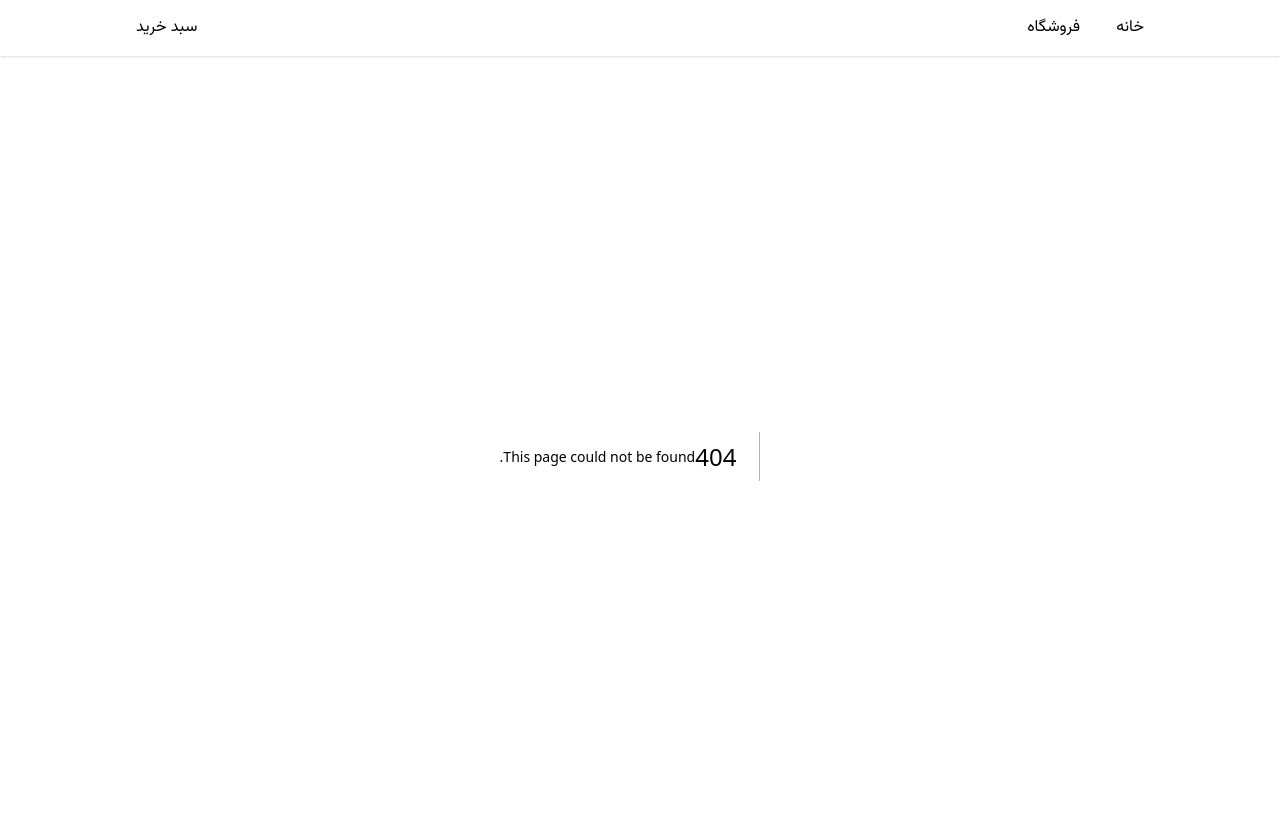
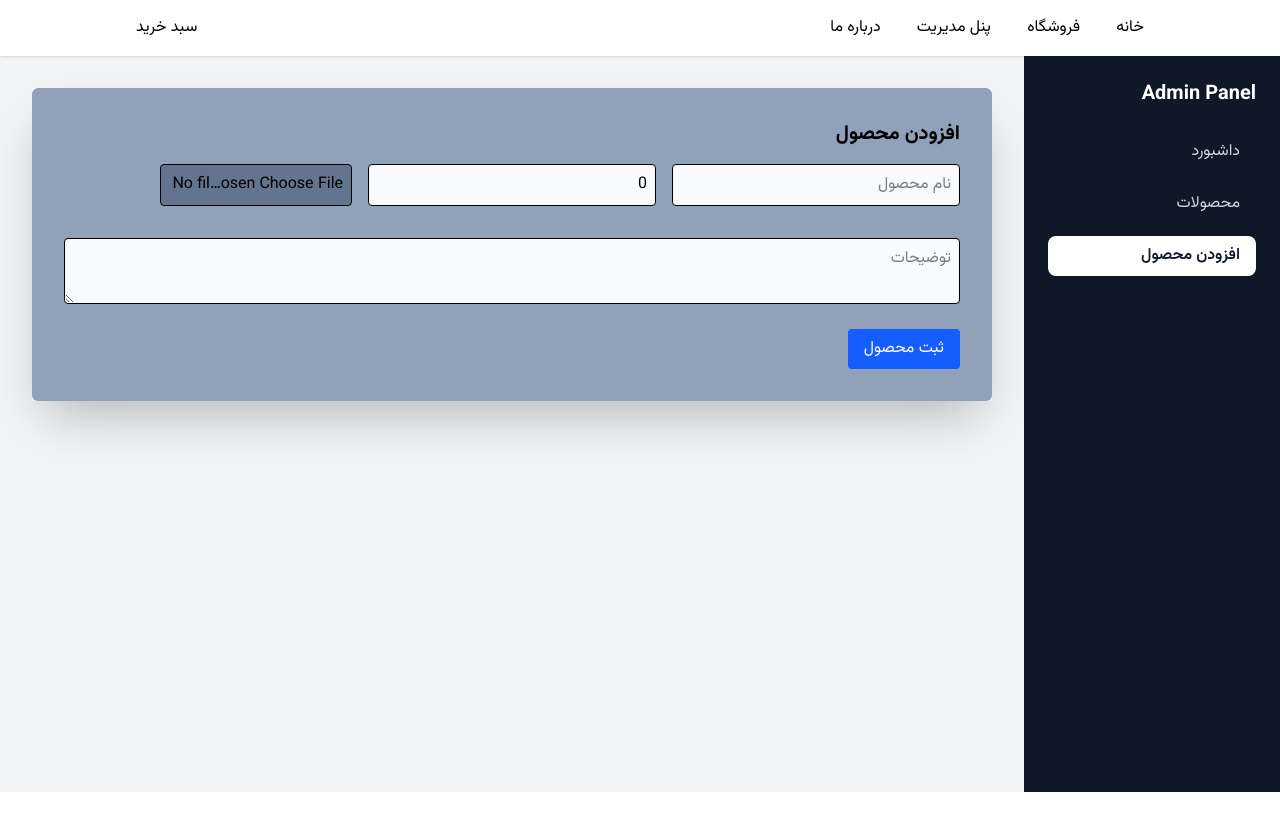
Before and after one commit to MojiShah/demo-online-shop-with-next-and-ts, a Next.js app: page /admin/products/add in a window 1280 px wide. Before the commit this address had no page. Shown: the top 830 px of the page. After the commit the page ends 800 px from the top, so only its background shows below. Built offline with nearby package versions, Linux system fonts and the light colour scheme.

Commit message:
Panel Admin for get and post products

```diff
--- /dev/null
+++ b/src/app/about/page.tsx
@@ -0,0 +1,12 @@
+import Container from '@/components/Container'
+import React from 'react'
+
+const AboutUs = () => {
+  return (
+    <Container>
+      <h1>درباره ما</h1>
+    </Container>
+  )
+}
+
+export default AboutUs
--- /dev/null
+++ b/src/app/admin/layout.tsx
@@ -0,0 +1,19 @@
+import AdminSidebar from "@/components/AdminSidebar";
+
+export default function AdminLayout({
+  children,
+}: {
+  children: React.ReactNode;
+}) {
+  return (
+    <div className="flex min-h-[92vh]">
+      {/* Sidebar */}
+      <AdminSidebar />
+
+      {/* Main Content */}
+      <main className="flex-1 bg-gray-100 p-8">
+        {children}
+      </main>
+    </div>
+  );
+}
--- /dev/null
+++ b/src/app/admin/page.tsx
@@ -0,0 +1,10 @@
+import Container from "@/components/Container";
+
+export default function AdminDashboard() {
+  return (
+    <Container>
+      <h1 className="text-3xl font-bold mb-6">داشبورد مدیریت</h1>
+      <p>به پنل ادمین خوش آمدید 👋</p>
+    </Container>
+  );
+}
--- /dev/null
+++ b/src/app/admin/products/add/page.tsx
@@ -0,0 +1,9 @@
+import AdminAddProductForm from "@/components/AdminAddProductForm";
+
+export default function AddProductPage() {
+  return (
+    <div>
+      <AdminAddProductForm />
+    </div>
+  );
+}
--- /dev/null
+++ b/src/app/admin/products/page.tsx
@@ -0,0 +1,43 @@
+import DeleteProductBtn from "@/components/DeleteProductBtn";
+import { IProductItemProps } from "@/utils/Types";
+import Link from "next/link";
+
+async function getProducts() {
+  const res = await fetch("http://localhost:3001/allProducts", {
+    cache: "no-store",
+  });
+  return res.json();
+}
+
+export default async function AdminProducts() {
+  const products = await getProducts();
+
+  return (
+    <div>
+      <h1 className="text-2xl font-bold mb-6">مدیریت محصولات</h1>
+
+      <table className="w-full bg-white shadow rounded">
+        <thead className="bg-gray-200">
+          <tr>
+            <th className="p-3 text-left">نام</th>
+            <th className="p-3 text-left">قیمت</th>
+            <th className="p-3 text-left">عملیات</th>
+          </tr>
+        </thead>
+
+        <tbody>
+          {products.map((product: IProductItemProps) => (
+            <tr key={product.id} className="border-b">
+              <td className="p-3">{product.name}</td>
+              <td className="p-3">{product.price}</td>
+              <td className="p-3 space-x-3">
+                <button className="text-blue-600">ویرایش</button>
+                <DeleteProductBtn id={product.id} />
+              </td>
+            </tr>
+          ))}
+        </tbody>
+      </table>
+    </div>
+  );
+}
--- /dev/null
+++ b/src/app/api/upload/route.ts
@@ -0,0 +1,27 @@
+import { writeFile } from "fs/promises";
+import { NextResponse } from "next/server";
+import path from "path";
+
+export async function  POST(req:Request) {
+    const data = await req.formData();
+    const file : File | null = data.get("file") as unknown as File;
+
+    if(!file)
+        return NextResponse.json({error:"No file uploaded."},{status:400});
+
+    const bytes = await file.arrayBuffer();
+    const buffer = Buffer.from(bytes);
+    const uploadDirection = path.join(process.cwd(),'public/img/uploads');
+    const filePath = path.join(uploadDirection,file.name);
+
+    await writeFile(filePath,buffer);
+    return NextResponse.json({
+    imageUrl: `/img/uploads/${file.name}`,
+  });
+}
+
+export async function  GET(req:Request){
+  return NextResponse.json({
+    imageUrl: `img/uploads`,
+  });
+}
--- /dev/null
+++ b/src/components/AdminAddProductForm.tsx
@@ -0,0 +1,120 @@
+"use client";
+
+import { useRouter } from "next/navigation";
+import React, { ChangeEvent, FormEvent, useState } from "react";
+
+interface IProductFormState {
+  name: string;
+  price: number;
+  desc: string;
+}
+
+export default function AdminAddProductForm() {
+  const router = useRouter();
+
+
+  //states
+  const [formData, setFormData] = useState<IProductFormState>({
+    name: "",
+    price: 0,
+    desc: "",
+  });
+
+  const [file,setFile]= useState<File | null>(null);
+
+
+
+  const handleChange = (e:ChangeEvent<HTMLInputElement | HTMLTextAreaElement>) => {
+    const {name,value} = e.target;
+    setFormData({...formData,[name]:name === "price" ? Number(value) : value})
+  };
+
+  const handleSubmit = async (e:FormEvent) => {
+    e.preventDefault();
+
+    if(!file){
+        alert("لطفا عکس محصول را انتخاب نمایید.");
+        return;
+    }
+
+    //1.image upload
+    const uploadFormData = new FormData();
+    uploadFormData.append("file",file);
+    const uploadRes = await fetch("/api/upload",{
+        method:"POST",
+        body:uploadFormData
+    });
+    const { imageUrl } = await uploadRes.json();
+
+
+    //2. make product object according to db.json
+    const newProduct = {
+        id:Date.now().toString(),
+        ...formData,
+        image:imageUrl
+    }
+
+    //3.send product infos to json-server
+    await fetch("http://localhost:3001/allProducts",{
+        method:"POST",
+        headers:{"Content-Type":"application/json"},
+        body:JSON.stringify(newProduct)
+    })
+
+    router.push('/admin/products')
+  };
+
+  return (
+    <div className="w-full bg-white">
+      <form
+        onSubmit={handleSubmit}
+        className="bg-slate-400 rounded-md shadow-2xl w-full space-y-4 p-8"
+      >
+        <h2 className="text-xl font-bold">افزودن محصول</h2>
+        <div className="grid grid-cols-3 gap-4">
+          <input
+            type="text"
+            name="name"
+            placeholder="نام محصول"
+            className="w-full border bg-slate-50 p-2 rounded"
+            value={formData.name}
+            onChange={handleChange}
+            required
+          />
+          <input
+            type="number"
+            name="price"
+            placeholder="قیمت"
+            className="w-full border bg-slate-50 p-2 rounded"
+            value={formData.price}
+            onChange={handleChange}
+            required
+          />
+          <input
+            type="file"
+            accept="image/*"
+            placeholder="قیمت"
+            className="w-2/3 border p-2 rounded bg-slate-500"
+            onChange={e=>setFile(e.target.files?.[0] || null)}
+          />
+        </div>
+
+        <textarea
+          name="desc"
+          placeholder="توضیحات"
+          className="w-full mt-4 border p-2 bg-slate-50 rounded"
+          value={formData.desc}
+          onChange={handleChange}
+          required
+        ></textarea>
+
+        <button
+          type="submit"
+          className="bg-blue-600 text-white px-4 py-2 rounded"
+        >
+          ثبت محصول
+        </button>
+      </form>
+    </div>
+  );
+}
--- /dev/null
+++ b/src/components/AdminSidebar.tsx
@@ -0,0 +1,35 @@
+"use client";
+
+import Link from "next/link";
+import { usePathname } from "next/navigation";
+
+export default function AdminSidebar() {
+  const pathname = usePathname();
+
+  const linkClass = (path: string) =>
+    `px-4 py-2 rounded-lg transition-all duration-200 ${
+      pathname === path
+        ? "bg-white text-gray-900 font-semibold"
+        : "text-gray-300 hover:bg-gray-700 hover:text-white"
+    }`;
+
+  return (
+    <aside className="w-64 bg-gray-900 text-white p-6">
+      <h2 className="text-xl font-bold">Admin Panel</h2>
+
+      <nav className="flex flex-col gap-3 mt-6">
+        <Link href="/admin" className={linkClass("/admin")}>
+          داشبورد
+        </Link>
+
+        <Link href="/admin/products" className={linkClass("/admin/products")}>
+          محصولات
+        </Link>
+
+        <Link href="/admin/products/add" className={linkClass("/admin/products/add")}>
+          افزودن محصول
+        </Link>
+      </nav>
+    </aside>
+  );
+}
--- /dev/null
+++ b/src/components/DeleteProductBtn.tsx
@@ -0,0 +1,24 @@
+"use client";
+
+import { useRouter } from "next/navigation";
+
+export default function DeleteProductBtn({ id }: { id: number }) {
+  const router = useRouter();
+
+  const handleClick = async () => {
+    await fetch(`http://localhost:3001/allProducts/${id}`, {
+      method: "DELETE",
+    });
+
+    router.refresh();
+  };
+
+  return(<button
+    className="bg-red-700 text-white px-4 py-2 rounded-md border-red-700
+   hover:bg-white hover:border-white hover:text-red-700 transition duration-300"
+    onClick={handleClick}
+  >
+    حذف محصول
+  </button>)
+
+}
--- a/src/components/Navbar.tsx
+++ b/src/components/Navbar.tsx
@@ -11,6 +11,8 @@ const Navbar = () => {
   const navLinks = [
     { href: "/", title: " خانه " },
     { href: "/store", title: "فروشگاه  " },
+    { href: "/admin", title: "پنل مدیریت  " },
+    { href: "/about", title: "درباره ما" },
   ];
   return (
     <nav className="shadow p-4 w-full sticky">
--- a/src/data/db.json
+++ b/src/data/db.json
@@ -1,151 +1,161 @@
 {
-  "allProducts":  [
+  "allProducts": [
     {
-        "id": 1,
+      "id": "1",
       "name": "Acer",
       "price": 2000,
       "image": "/img/laptop/Acer.jpg",
       "desc": "لورم ایپسوم متن ساختگی با تولید سادگی نامفهوم از صنعت چاپ و با استفاده از طراحان گرافیک است چاپگرها و متون بلکه روزنامه و مجله در ستون و سطرآنچنان که لازم است و برای شرایط فعلی تکنولوژی مورد نیاز"
     },
     {
-        "id": 2,
+      "id": "2",
       "name": "Asus",
       "price": 2980,
       "image": "/img/laptop/Asus.jpg",
       "desc": "لورم ایپسوم متن ساختگی با تولید سادگی نامفهوم از صنعت چاپ و با استفاده از طراحان گرافیک است چاپگرها و متون بلکه روزنامه و مجله در ستون و سطرآنچنان که لازم است و برای شرایط فعلی تکنولوژی مورد نیاز"
     },
     {
-        "id": 3,
+      "id": "3",
       "name": "Dell",
       "price": 2870,
       "image": "/img/laptop/Dell.jpg",
       "desc": "لورم ایپسوم متن ساختگی با تولید سادگی نامفهوم از صنعت چاپ و با استفاده از طراحان گرافیک است چاپگرها و متون بلکه روزنامه و مجله در ستون و سطرآنچنان که لازم است و برای شرایط فعلی تکنولوژی مورد نیاز"
     },
     {
-        "id": 4,
+      "id": "4",
       "name": "Hp",
       "price": 3800,
       "image": "/img/laptop/Hp.jpg",
       "desc": "لورم ایپسوم متن ساختگی با تولید سادگی نامفهوم از صنعت چاپ و با استفاده از طراحان گرافیک است چاپگرها و متون بلکه روزنامه و مجله در ستون و سطرآنچنان که لازم است و برای شرایط فعلی تکنولوژی مورد نیاز"
     },
     {
-        "id": 5,
+      "id": "5",
       "name": "Lenovo",
       "price": 1200,
       "image": "/img/laptop/Lenovo.jpg",
       "desc": "لورم ایپسوم متن ساختگی با تولید سادگی نامفهوم از صنعت چاپ و با استفاده از طراحان گرافیک است چاپگرها و متون بلکه روزنامه و مجله در ستون و سطرآنچنان که لازم است و ب,رای شرایط فعلی تکنولوژی مورد نیاز"
     },
     {
-        "id": 6,
+      "id": "6",
       "name": "GLXc58",
       "price": 590,
       "image": "/img/Cell Phone/GLXc58.jpg",
       "desc": "لورم ایپسوم متن ساختگی با تولید سادگی نامفهوم از صنعت چاپ و با استفاده از طراحان گرافیک است چاپگرها و متون بلکه روزنامه و مجله در ستون و سطرآنچنان که لازم است و برای شرایط فعلی تکنولوژی مورد نیاز"
     },
     {
-        "id": 7,
+      "id": "7",
       "name": " گوشی iphone13Apple",
       "price": 4200,
       "image": "/img/Cell Phone/iphone13Apple.jpg",
       "desc": "لورم ایپسوم متن ساختگی با تولید سادگی نامفهوم از صنعت چاپ و با استفاده از طراحان گرافیک است چاپگرها و متون بلکه روزنامه و مجله در ستون و سطرآنچنان که لازم است و برای شرایط فعلی تکنولوژی مورد نیاز"
     },
     {
-        "id": 8,
+      "id": "8",
       "name": " گوشی notingPhone1",
       "price": 1500,
       "image": "/img/Cell Phone/notingPhone1.jpg",
       "desc": "لورم ایپسوم متن ساختگی با تولید سادگی نامفهوم از صنعت چاپ و با استفاده از طراحان گرافیک است چاپگرها و متون بلکه روزنامه و مجله در ستون و سطرآنچنان که لازم است و برای شرایط فعلی تکنولوژی مورد نیاز"
     },
     {
-        "id": 9,
+      "id": "9",
       "name": " گوشی shiaomiRedmeNote12",
       "price": 2000,
       "image": "/img/Cell Phone/shiaomiRedmeNote12.jpg",
       "desc": "لورم ایپسوم متن ساختگی با تولید سادگی نامفهوم از صنعت چاپ و با استفاده از طراحان گرافیک است چاپگرها و متون بلکه روزنامه و مجله در ستون و سطرآنچنان که لازم است و برای شرایط فعلی تکنولوژی مورد نیاز"
     },
     {
-        "id": 10,
+      "id": "10",
       "name": " گوشی SumsungA14",
       "price": 2400,
       "image": "/img/Cell Phone/SumsungA14.jpg",
       "desc": "لورم ایپسوم متن ساختگی با تولید سادگی نامفهوم از صنعت چاپ و با استفاده از طراحان گرافیک است چاپگرها و متون بلکه روزنامه و مجله در ستون و سطرآنچنان که لازم است و برای شرایط فعلی تکنولوژی مورد نیاز"
-      }
-    ,
+    },
     {
-        "id": 11,
+      "id": "11",
       "name": "Laundry",
       "price": 5900,
       "image": "/img/Furniture/Laundry.jpg",
       "desc": "لورم ایپسوم متن ساختگی با تولید سادگی نامفهوم از صنعت چاپ و با استفاده از طراحان گرافیک است چاپگرها و متون بلکه روزنامه و مجله در ستون و سطرآنچنان که لازم است و برای شرایط فعلی تکنولوژی مورد نیاز"
     },
     {
-        "id": 12,
+      "id": "12",
       "name": "Oven",
       "price": 3200,
       "image": "/img/Furniture/Oven.jpg",
       "desc": "لورم ایپسوم متن ساختگی با تولید سادگی نامفهوم از صنعت چاپ و با استفاده از طراحان گرافیک است چاپگرها و متون بلکه روزنامه و مجله در ستون و سطرآنچنان که لازم است و برای شرایط فعلی تکنولوژی مورد نیاز"
     },
     {
-        "id": 13,
+      "id": "13",
       "name": "Refrigirator",
       "price": 8900,
       "image": "/img/Furniture/Refrigirator.jpg",
       "desc": "لورم ایپسوم متن ساختگی با تولید سادگی نامفهوم از صنعت چاپ و با استفاده از طراحان گرافیک است چاپگرها و متون بلکه روزنامه و مجله در ستون و سطرآنچنان که لازم است و برای شرایط فعلی تکنولوژی مورد نیاز"
     },
     {
-        "id": 14,
+      "id": "14",
       "name": "TV",
       "price": 5700,
       "image": "/img/Furniture/TV.jpg",
       "desc": "لورم ایپسوم متن ساختگی با تولید سادگی نامفهوم از صنعت چاپ و با استفاده از طراحان گرافیک است چاپگرها و متون بلکه روزنامه و مجله در ستون و سطرآنچنان که لازم است و برای شرایط فعلی تکنولوژی مورد نیاز"
     },
     {
-        "id": 15,
+      "id": "15",
       "name": "VaccumCleaner",
       "price": 4300,
       "image": "/img/Furniture/VaccumCleaner.jpg",
       "desc": "لورم ایپسوم متن ساختگی با تولید سادگی نامفهوم از صنعت چاپ و با استفاده از طراحان گرافیک است چاپگرها و متون بلکه روزنامه و مجله در ستون و سطرآنچنان که لازم است و برای شرایط فعلی تکنولوژی مورد نیاز"
-      }
-    ,
+    },
     {
-        "id": 16,
+      "id": "16",
       "name": "Banana",
       "price": 2.5,
       "image": "/img/SuperMarket/Banana.jpg",
       "desc": "لورم ایپسوم متن ساختگی با تولید سادگی نامفهوم از صنعت چاپ و با استفاده از طراحان گرافیک است چاپگرها و متون بلکه روزنامه و مجله در ستون و سطرآنچنان که لازم است و برای شرایط فعلی تکنولوژی مورد نیاز"
     },
     {
-        "id": 17,
+      "id": "17",
       "name": "Keratin",
       "price": 85,
       "image": "/img/SuperMarket/Keratin.jpg",
       "desc": "لورم ایپسوم متن ساختگی با تولید سادگی نامفهوم از صنعت چاپ و با استفاده از طراحان گرافیک است چاپگرها و متون بلکه روزنامه و مجله در ستون و سطرآنچنان که لازم است و برای شرایط فعلی تکنولوژی مورد نیاز"
     },
     {
-        "id": 18,
+      "id": "18",
       "name": "PototoChips",
       "price": 2,
       "image": "/img/SuperMarket/PototoChips.jpg",
       "desc": "لورم ایپسوم متن ساختگی با تولید سادگی نامفهوم از صنعت چاپ و با استفاده از طراحان گرافیک است چاپگرها و متون بلکه روزنامه و مجله در ستون و سطرآنچنان که لازم است و برای شرایط فعلی تکنولوژی مورد نیاز"
     },
     {
-        "id": 19,
+      "id": "19",
       "name": "Rangarang",
       "price": 5.9,
       "image": "/img/SuperMarket/Rangarang.jpg",
       "desc": "لورم ایپسوم متن ساختگی با تولید سادگی نامفهوم از صنعت چاپ و با استفاده از طراحان گرافیک است چاپگرها و متون بلکه روزنامه و مجله در ستون و سطرآنچنان که لازم است و برای شرایط فعلی تکنولوژی مورد نیاز"
     },
     {
-        "id": 20,
+      "id": "20",
       "name": "rice",
       "price": 7,
       "image": "/img/SuperMarket/rice.jpg",
       "desc": "لورم ایپسوم متن ساختگی با تولید سادگی نامفهوم از صنعت چاپ و با استفاده از طراحان گرافیک است چاپگرها و متون بلکه روزنامه و مجله در ستون و سطرآنچنان که لازم است و برای شرایط فعلی تکنولوژی مورد نیاز"
     }
   ],
-    "discounts":[
-      {"id":1,"code":"OFF10","percentage":10},
-      {"id":2,"code":"OFF20","percentage":20},
-      {"id":3,"code":"SAVE30","percentage":30}
+  "discounts": [
+    {
+      "id": "1",
+      "code": "OFF10",
+      "percentage": 10
+    },
+    {
+      "id": "2",
+      "code": "OFF20",
+      "percentage": 20
+    },
+    {
+      "id": "3",
+      "code": "SAVE30",
+      "percentage": 30
+    }
   ]
 }
```
Lines whose indentation alone changed are shown as unchanged.
